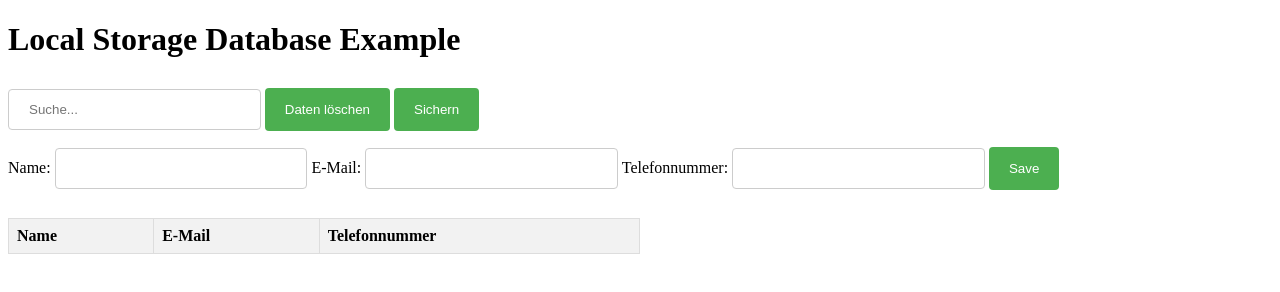
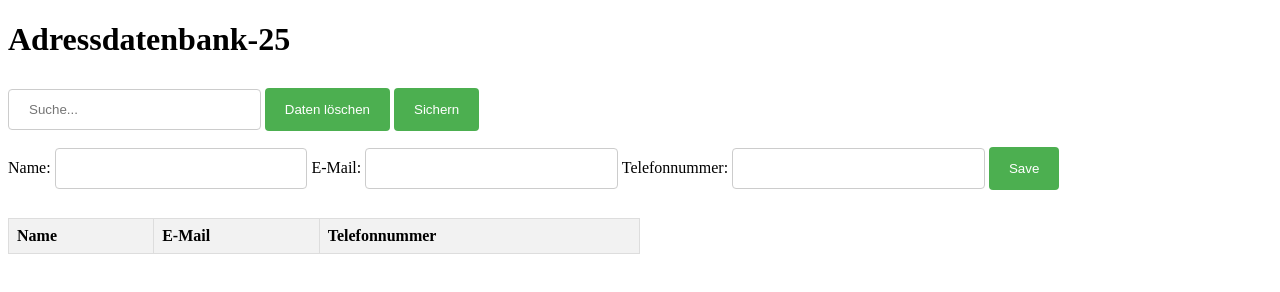
Before and after one commit to pascall100/adressdata, a plain HTML site: page datenbankdrei/index.html in a window 1280 px wide. Drawn offline with Linux system fonts and the light colour scheme.

Commit message:
Version 2.0
Überschrift- Titel verändert

```diff
--- a/datenbankdrei/index.html
+++ b/datenbankdrei/index.html
@@ -5,7 +5,7 @@
   <link rel="stylesheet" href="style.css">
 </head>
 <body>
-  <h1>Local Storage Database Example</h1>
+  <h1>Adressdatenbank-25 </h1>
   <!--suchfeld-->
   <input type="text" id="searchInput" placeholder="Suche...">
 <!-- Daten löschen Botton-->
```
